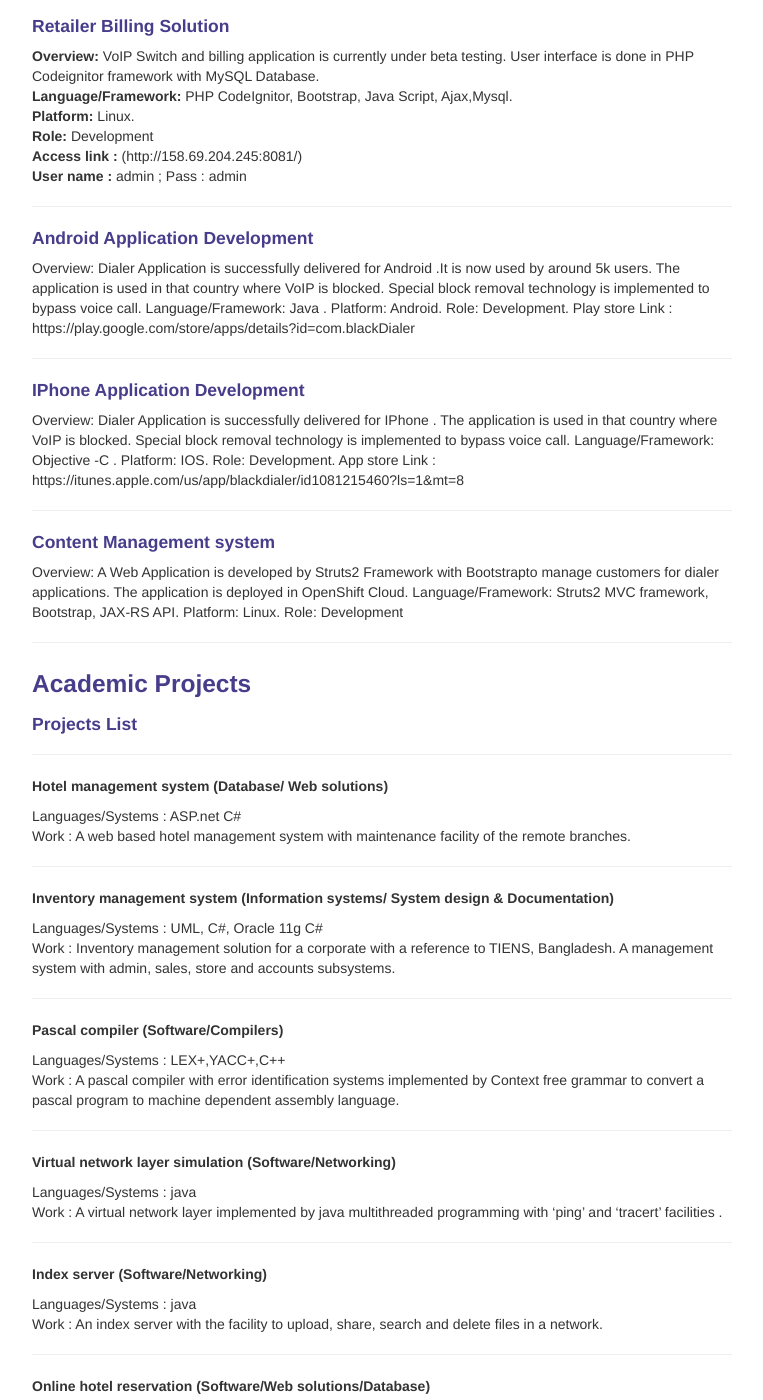
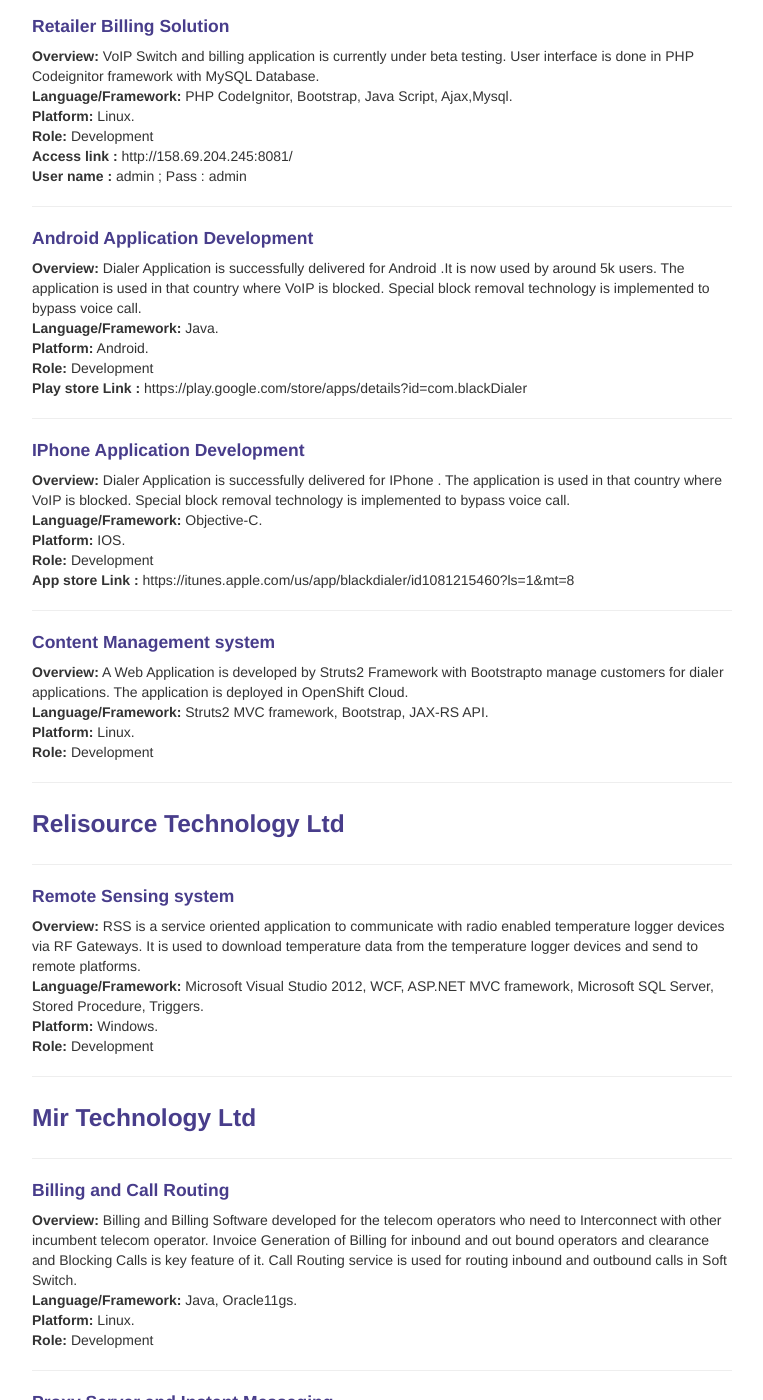
Before and after one commit to turjakundu/turjakundu.github.io, a Jekyll site: the page built from pages/experience.md, in a window 1280 px wide and 1400 px high, scrolled down 302 px. Shown: the whole window, without its empty margins (258-1021 px from the left). Built offline with Jekyll 4.4.1, drawn with Linux system fonts in a browser that asks for light colours; some of the changed text lies outside the part shown.

Commit message:
hdip mmdddffddesddddd

```diff
--- a/pages/experience.md
+++ b/pages/experience.md
@@ -26,126 +26,92 @@
 <b>Language/Framework:</b>   PHP  CodeIgnitor, Bootstrap, Java Script, Ajax,Mysql. <br/>
 <b>Platform:</b> Linux. <br/>
 <b>Role:</b> Development <br/>
-<b>Access link :</b>   (http://158.69.204.245:8081/)  <br/>
+<b>Access link :</b>   http://158.69.204.245:8081/  <br/>
 <b>User name :</b> admin ; Pass : admin <br/>
 
 
 ---
 
 #### Android Application Development
-Overview:  Dialer Application is successfully delivered for Android  .It is now used by around 5k users. The application is used in that country where VoIP is blocked. Special block removal technology is implemented to bypass voice call.
-Language/Framework: Java .
-Platform: Android.
-Role: Development.
-Play store Link : https://play.google.com/store/apps/details?id=com.blackDialer
+
+<b>Overview:</b>  Dialer Application is successfully delivered for Android  .It is now used by around 5k users. The application is used in that country where VoIP is blocked. Special block removal technology is implemented to bypass voice call. <br/>
+<b>Language/Framework:</b>   Java. <br/>
+<b>Platform:</b> Android. <br/>
+<b>Role:</b> Development <br/>
+<b>Play store Link :</b>   https://play.google.com/store/apps/details?id=com.blackDialer  <br/>
 
 
 ---
 
 #### IPhone Application Development
-Overview: Dialer Application is successfully delivered for IPhone . The application is used in that country where VoIP is blocked. Special block removal technology is implemented to bypass voice call.
-Language/Framework: Objective -C .
-Platform: IOS.
-Role: Development.
-App store Link :  https://itunes.apple.com/us/app/blackdialer/id1081215460?ls=1&mt=8
+
+<b>Overview:</b>  Dialer Application is successfully delivered for IPhone . The application is used in that country where VoIP is blocked. Special block removal technology is implemented to bypass voice call. <br/>
+<b>Language/Framework:</b>   Objective-C. <br/>
+<b>Platform:</b> IOS. <br/>
+<b>Role:</b> Development <br/>
+<b>App store Link :</b>   https://itunes.apple.com/us/app/blackdialer/id1081215460?ls=1&mt=8  <br/>
+
+---
+
+#### Content Management system
+<b>Overview:</b> A Web Application is developed by Struts2 Framework with Bootstrapto manage customers for dialer applications. The application is deployed in OpenShift Cloud.<br/>
+<b>Language/Framework:</b> Struts2 MVC framework, Bootstrap, JAX-RS API.<br/>
+<b>Platform:</b> Linux.<br/>
+<b>Role:</b> Development<br/>
 
 
 ---
 
-#### Content Management system
-Overview: A Web Application is developed by Struts2 Framework with Bootstrapto manage customers for dialer applications. The application is deployed in OpenShift Cloud.
-Language/Framework: Struts2 MVC framework, Bootstrap, JAX-RS API.
-Platform: Linux.
-Role: Development
+### <a name="reli"></a>Relisource Technology Ltd
 
 
 ---
 
-### <a name="Projects"></a>Academic Projects
-
-#### Projects List
-
----
-
-##### Hotel management system (Database/ Web solutions)
-Languages/Systems : ASP.net C#<br/>
-Work : A web based hotel management system with maintenance facility of the remote branches. <br/>
-
----
-
-##### Inventory management system (Information systems/ System design &  Documentation)
-Languages/Systems : UML, C#, Oracle  11g C#<br/>
-Work : Inventory management solution for a corporate with a reference to TIENS, Bangladesh. A management system with admin, sales, store and accounts subsystems.<br/>
-
----
-
-##### Pascal compiler (Software/Compilers)
-Languages/Systems : LEX+,YACC+,C++<br/>
-Work : A pascal compiler with error identification systems implemented by Context free grammar to convert a pascal program to machine dependent assembly language.<br/>
-
----
-
-##### Virtual network layer simulation (Software/Networking)
-Languages/Systems : java <br/>
-Work : A virtual network layer implemented by java multithreaded programming with ‘ping’ and ‘tracert’ facilities .<br/>
-
----
-
-##### Index server (Software/Networking)
-Languages/Systems : java <br/>
-Work : An index server with the facility to upload, share, search and delete files in a network.<br/>
-
----
-
-##### Online hotel reservation (Software/Web solutions/Database)
-Languages/Systems : JSP, java Spring framework, mySQL <br/>
-Work : A third party web based hotel reservation system that facilitates the searching and reservation of hotels.<br/>
-
----
-
-##### An artificial operating system (Software/Web solutions/Database)
-Languages/Systems : C,Linux <br/>
-Work : An artificial operating system implemented with NACHOS environment. The system supports multithreading, multiprogramming,  resource management, file systems ,process management and inter process communication.<br/>
-
----
-
-##### Mega structure Modeling of Burj-Al-Arab(Computer Graphics)
-Languages/Systems : Opengl, C++ <br/>
-Work : A 3D modelling of Burj-Al-Arab .<br/>
-
----
-
-##### File compressor (limple ziv)
-Languages/Systems : C <br/>
-Work : Compresses File <br/>
-
----
-
-##### Simple Web Server
-Languages/Systems : Java <br/>
-Work : Handle normal Get and Post <br/>
-
----
-
-##### Artificial DOS
-Languages/Systems : Assembly,Emu8086<br/>
-Work : An artificial DOS implemented through 8086 Assembly language <br/>
+#### Remote Sensing system
+<b>Overview:</b> RSS is a service oriented application to communicate with radio enabled temperature logger devices via RF Gateways. It is used to download temperature data from the temperature logger devices and send to remote platforms. <br/>
+<b>Language/Framework:</b> Microsoft Visual Studio 2012, WCF, ASP.NET MVC framework, Microsoft SQL Server, Stored Procedure, Triggers.<br/>
+<b>Platform:</b> Windows.<br/>
+<b>Role:</b> Development<br/>
 
 ---
 
 
-
-
-
-
-### <a name="thesis"></a> Research
+### <a name="mir"></a> Mir Technology Ltd
 
 ---
 
-#### NAT Traversal Over VoIP.
-Supervisor: Dr. Md. Humayun Kabir,<br/>
-Associate Professor, Department of Computer Science and Engineering.	<br/>
-Department of Computer Science and Engineering<br/>
-Bangladesh University of Engineering and Technology<br/>
+#### Billing and Call Routing
+
+<b>Overview:</b> Billing and Billing Software developed for the telecom operators who need to Interconnect with other incumbent telecom operator. Invoice Generation of Billing for inbound and out bound operators and clearance and Blocking Calls is key feature of it. Call Routing service is used for routing inbound and outbound calls in Soft Switch. <br/>
+<b>Language/Framework:</b> Java, Oracle11gs.<br/>
+<b>Platform:</b> Linux.<br/>
+<b>Role:</b> Development<br/>
 
 ---
+
+#### Proxy Server and Instant Messaging
+
+<b>Overview:</b> Proxy server is used in between dialer apps and Soft switch. Sip and RTP  protocol are handled in Proxy server. Instant messaging is used in Dialer apps .Server side development is done with C++.Client side of  Instant messaging apps is integrated with different mobile platforms. <br/>
+<b>Language/Framework:</b> Java, C,Mysql.<br/>
+<b>Platform:</b> Linux.<br/>
+<b>Role:</b> Development<br/>
+
+---
+
+#### IVR Services
+
+<b>Overview:</b> onfiguration and Voice flow development for Interactive voice response Service(Tritio matra ,Radio G) which are successfully launched with Mobile Operators. <br/>
+<b>Language/Framework:</b> Python,Asterisk.<br/>
+<b>Platform:</b> Linux.<br/>
+<b>Role:</b> Development<br/>
+
+---
+
+#### Web Development
+
+<b>Overview:</b> oA Web Application developed by python Django  MVC framework.. <br/>
+<b>Language/Framework:</b> Python.<br/>
+<b>Platform:</b> windows.<br/>
+<b>Role:</b> Development<br/>
+
+---
```
